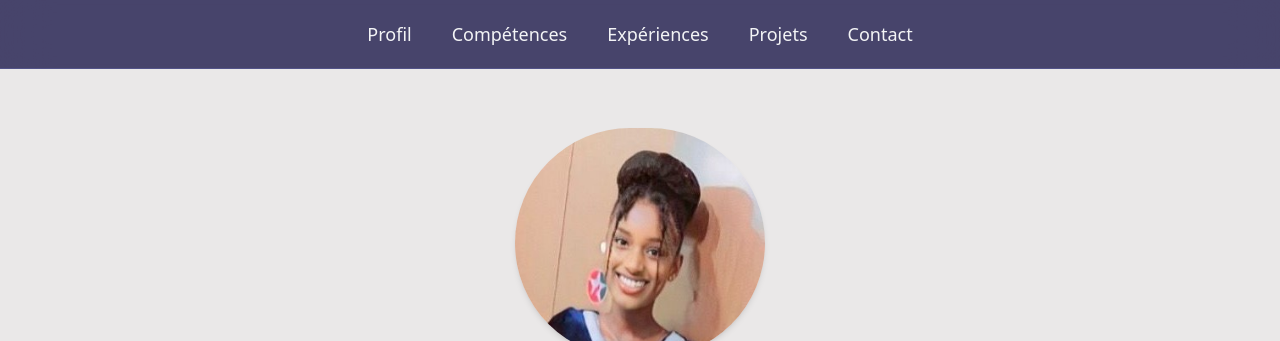
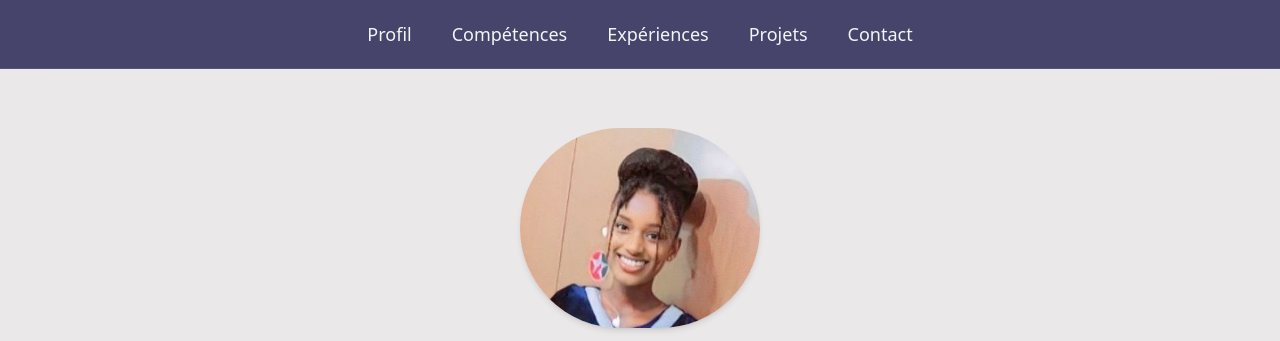
Before and after one commit to Aissatou33/portfolio, a website: page public/index.html in a window 1280 px wide. Shown: the top 341 px of the page. Drawn offline with nearby package versions, Linux system fonts and the light colour scheme.

Commit message:
Update index.html

```diff
--- a/public/index.html
+++ b/public/index.html
@@ -43,7 +43,7 @@
     <!-- Partie photo + titre -->
     <div class="text-center ">
         <img src="images/aistou.jpg" alt="Photo Aissatou Bah"
-        class="w-[250px] h-[230px] rounded-full mx-auto mb-6 shadow-md">
+        class="w-[240px] h-[200px] rounded-full mx-auto mb-6 shadow-md">
 
         <h1 class="text-4xl font-bold text-black">Aissatou Bah</h1>
         <h2 class="text-2xl md:text-3xl mt-4 text-indigo-500 font-medium">
```
